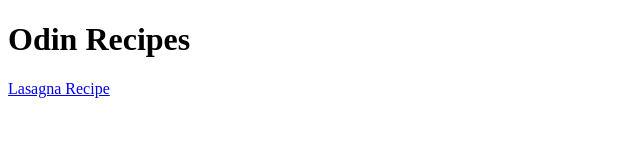
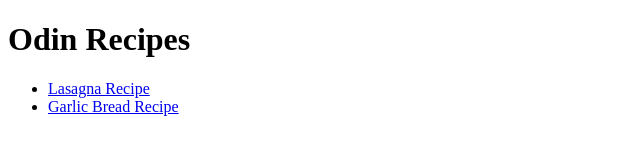
Before and after one commit to harneetsahi/odin-recipes, a plain HTML site: page index.html in a window 1280 px wide. Shown: the whole page, without its empty margins (0-640 px from the left). Drawn offline with Linux system fonts and the light colour scheme.

Commit message:
Added the recipe link for Garlic Bread Recipe

```diff
--- a/index.html
+++ b/index.html
@@ -7,6 +7,14 @@
   </head>
   <body>
     <h1>Odin Recipes</h1>
-    <a href="recipes/lasagna.html">Lasagna Recipe</a>
+    <ul>
+      <li>
+        <a href="recipes/lasagna.html">Lasagna Recipe</a>
+      </li>
+      <li>
+         <a href="recipes/garlicBread.html">Garlic Bread Recipe</a>
+      </li>
+    </ul>
+
   </body>
 </html>
```
